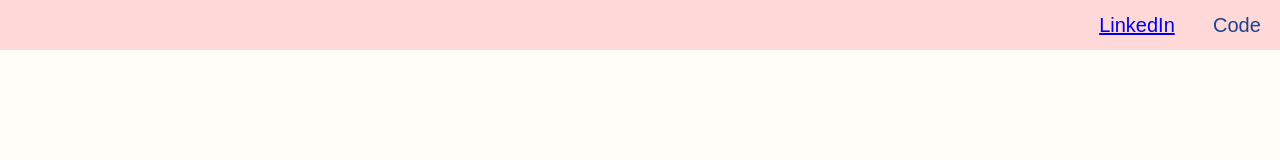
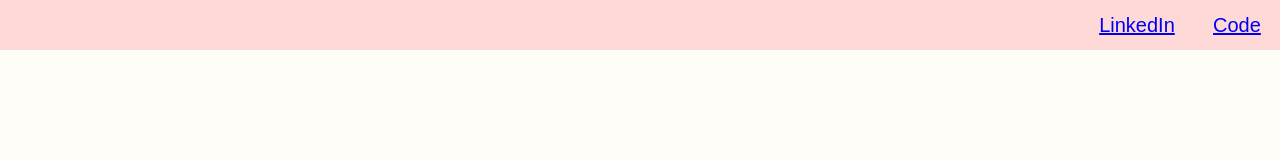
Before and after one commit to jasminekbal/KPFellowsSite, a React (Create React App) app: page / in a window 1280 px wide. Shown: the top 160 px of the page. Built offline with nearby package versions, Linux system fonts and the light colour scheme.

Commit message:
fixed build errors

```diff
--- a/src/App.js
+++ b/src/App.js
@@ -14,13 +14,13 @@ function App() {
           <div className='App-navlinks'>
           <a className='App-navlink' href='https://www.linkedin.com/in/jasminekbal/'> LinkedIn </a>
 
-          <a className='App-navlink'> Code</a>
+          <a className='App-navlink' href="https://www.linkedin.com/in/jasminekbal/"> Code</a>
           </div>
 
         </div>
 
         <div className='App-words'>
-        <h1 className="App-header">Hello 👋, I’m Jasmine</h1>
+        <h1 className="App-header">Hello <span role="img" aria-label="Wave">👋</span>, I’m Jasmine</h1>
         <p className="App-subheading"> I’m a software developer fascinated by the intersection of technology, finance and entrepreneurship.   </p>
         </div>
 
```
